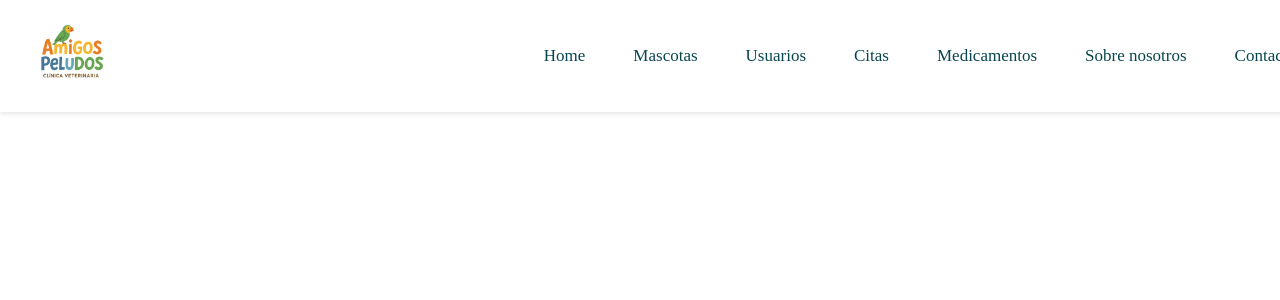
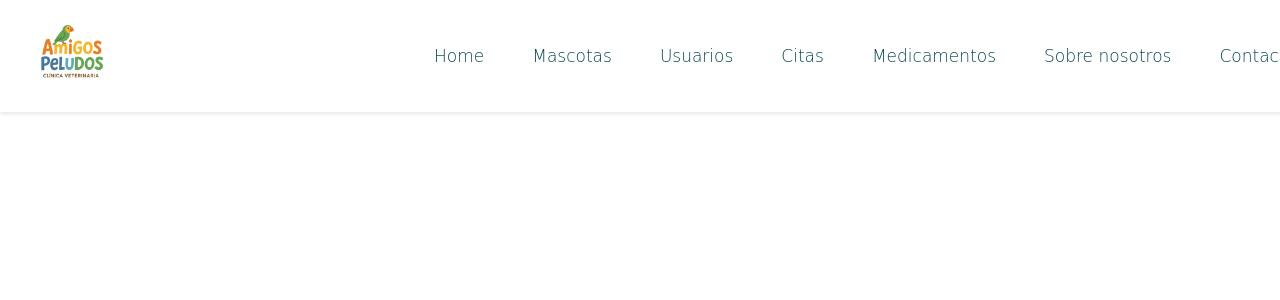
Before and after one commit to Laughcheeta1/VeterinaryPythonPracticalCourse, a Django app: template main_page/templates/navbar.html in a window 1280 px wide. Shown: the top 300 px of the page. Run offline with Django 5.2, Linux system fonts and the light colour scheme; the template is opened without the code that fills it, so the values that code supplies are empty; parts of the project's set-up code (start-up, migrations or seed data) failed here and were passed over.

Commit message:
Changed font from navbar

```diff
--- a/main_page/static/main_page/navbar_style.css
+++ b/main_page/static/main_page/navbar_style.css
@@ -37,6 +37,8 @@
     font-weight: normal;
     transition: all 0.3s ease;
     text-decoration: none;
+    font-family: 'Caprasimo', 'Comic Sans MS';
+    font-weight: 10;
 }
 
 .navbar-btn:hover {
--- a/main_page/templates/base.html
+++ b/main_page/templates/base.html
@@ -4,9 +4,10 @@
     <meta charset="UTF-8">
     <meta name="viewport" content="width=device-width, initial-scale=1.0">
     {% load static %}
-
-    <link rel="stylesheet" href="{% static 'main_page/styles.css' %}">
     <link rel="stylesheet" href="{% static 'main_page/base.css' %}">
+    <link rel="preconnect" href="https://fonts.googleapis.com">
+    <link rel="preconnect" href="https://fonts.gstatic.com" crossorigin>
+    <link href="https://fonts.googleapis.com/css2?family=Caprasimo&display=swap" rel="stylesheet">
     <title>{% block title %}My Site{% endblock %}</title>
     {% block head %}
     {% endblock %}
--- a/main_page/templates/main_page/index.html
+++ b/main_page/templates/main_page/index.html
@@ -5,9 +5,6 @@
 
 {% block head %}
     {{ block.super }}
-    <link rel="preconnect" href="https://fonts.googleapis.com">
-    <link rel="preconnect" href="https://fonts.gstatic.com" crossorigin>
-    <link href="https://fonts.googleapis.com/css2?family=Caprasimo&display=swap" rel="stylesheet">
     <link rel="stylesheet" href="{% static 'main_page/landing_page.css' %}">
 {% endblock %}
 
```
